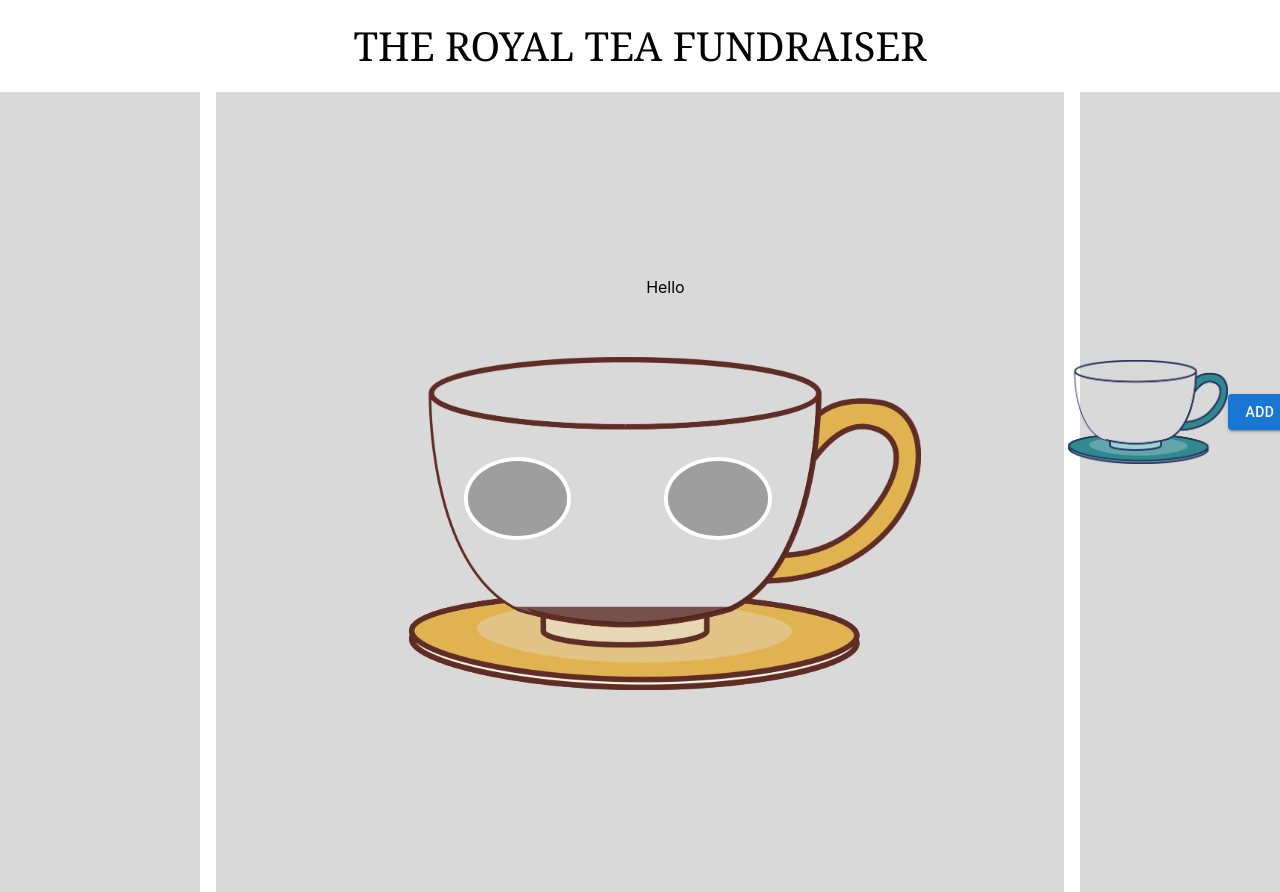
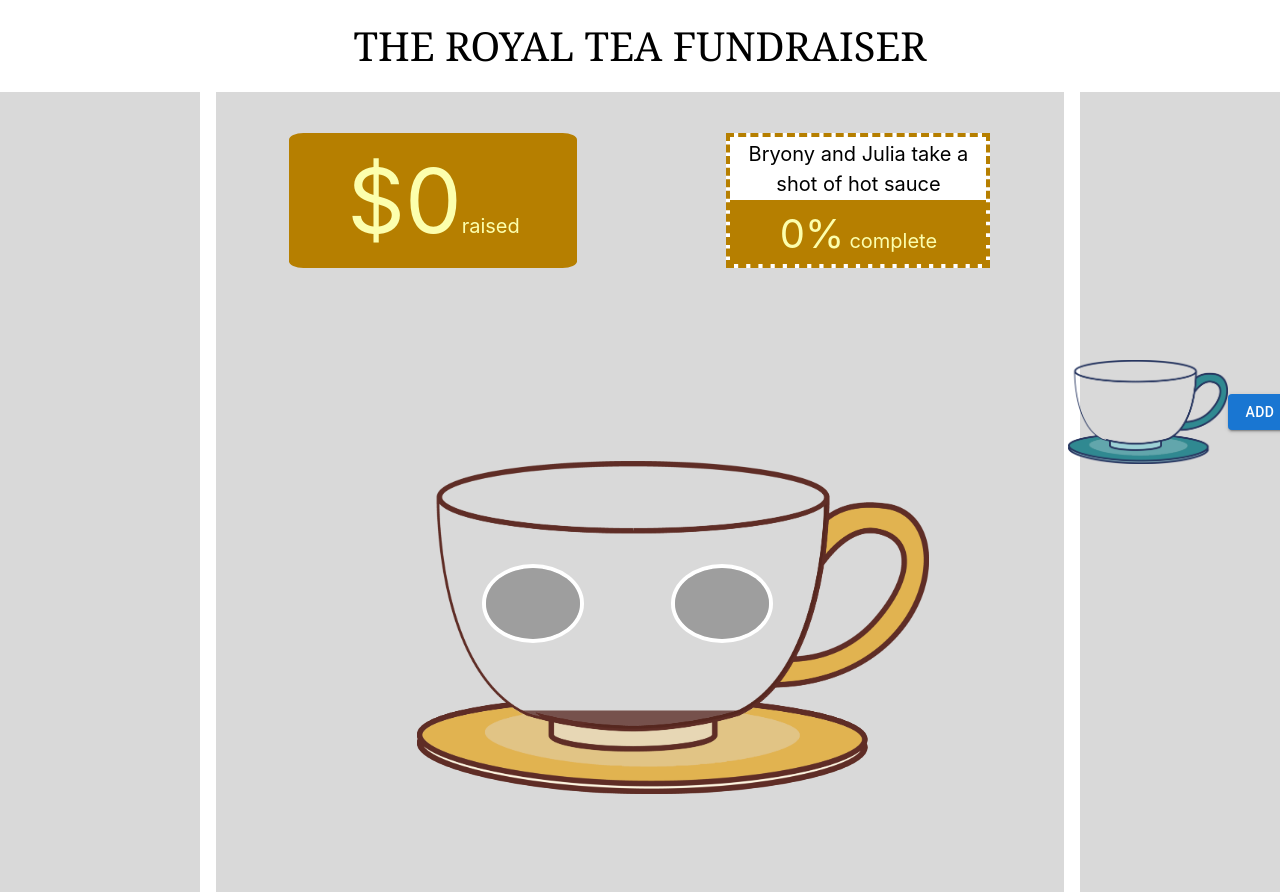
Before and after one commit to peclarke/royalteafundraiser, a React (Vite) app: page / in a window 1280 px wide. Built offline with nearby package versions, Linux system fonts and the light colour scheme; grey boxes are pictures that could not be loaded.

Commit message:
milestone additions and other css magic

```diff
--- a/src/App.css
+++ b/src/App.css
@@ -33,10 +33,89 @@ body {
 .feature-content {
   display: flex;
   height: 100%;
-  justify-content: space-evenly;
+  justify-content: flex-start;
+  gap: 20em;
   align-items: center;
   flex-direction: column;
-  margin-left: 6%;
+}
+
+.info-container {
+  /* background-color: blue; */
+  padding-right: 1em;
+  padding-left: 1em;
+  width: 100%;
+  display: flex;
+  /* flex-direction: column; */
+  gap: 2em;
+}
+
+.donation-container {
+  margin-top: 5%;
+  background-color: rgb(0, 182, 179);
+  color: rgb(173, 255, 251);
+  min-width: 20vw;
+  padding-right: 1em;
+  padding-left: 1em;
+  border-radius: 5%;
+  margin-left: auto;
+  margin-right: auto;
+  text-align: center;
+}
+
+.donation-container>:first-child {
+  font-size: 90px;
+}
+
+.donation-container>:nth-child(2) {
+  font-size: 20px;
+}
+
+.milestone-container {
+  /* background-color: blue; */
+  background-color: white;
+  color: black;
+  display: flex;
+  flex-direction: column;
+  justify-content: space-between;
+  align-items: flex-start;
+  width: 50%;
+  max-width: 20vw;
+  margin-left: auto;
+  margin-right: auto;
+  font-size: 20px;
+  margin-top: 5%;
+  /* padding: 1em; */
+  /* overflow-wrap: break-word; */
+}
+
+.milestone-container>.milestone {
+  /* overflow-wrap: break-word; */
+  /* overflow-x: hidden; */
+  /* background-color: red; */
+  width: 100%;
+  height: 50%;
+  text-align: center;
+  display: flex;
+  justify-content: center;
+  align-items: center;
+  /* background-color: blue; */
+}
+
+.milestone-container>.progress {
+  width: 100%;
+  height: 50%;
+  display: flex;
+  justify-content: center;
+  align-items: flex-end;
+  gap: 5px;
+}
+
+.milestone-container>.progress>:first-child {
+  font-size: 40px;
+}
+
+.milestone-container>.progress>:last-child {
+  padding-bottom: 8px;
 }
 
 .container {
@@ -65,6 +144,8 @@ body {
   display: flex;
   justify-content: center;
   align-items: center;
+  margin-left: 8%;
+  margin-right: auto;
 }
 
 .teacup-container>img {
@@ -102,3 +183,7 @@ body {
   animation-timing-function: ease-in-out;
   animation-iteration-count: infinite;
 }
+
+#theking {
+  width: 80%;
+}
--- a/src/App.tsx
+++ b/src/App.tsx
@@ -10,17 +10,30 @@ function App() {
   const [donations, setDonations] = useState<number>(0);
   const [milestones, setMilestones] = useState<Milestone[]>(DefaultMilestones);
 
-  const activeMilestone = useMemo(() => { return milestones.filter(milestone => milestone.value > donations)[0] }, [donations]);
+  const [currentProgress, setCurrentProgress] = useState<number>(0);
+
+  const activeMilestone = useMemo(() => {
+    const nextMilestones = milestones.filter(milestone => milestone.value > donations);
+    if (nextMilestones.length > 0) {
+      return nextMilestones[0];
+    } else {
+      return undefined;
+    }
+  }, [donations]);
 
   // Recalculate the following when we reach a new milestone
-  const activeTeacup = useMemo(() => { return teacupImages.filter(image => image.donationValue > donations)[0] }, [activeMilestone]);
+  const activeTeacup = useMemo(() => {
+    const nextCups = teacupImages.filter(image => image.donationValue > donations);
+    if (nextCups.length > 0) {
+      return nextCups[0];
+    } else {
+      return undefined;
+    }
+  }, [activeMilestone]);
+
   const nextCup = useMemo(() => {
-    // const beforeGroup = teacupImages.filter(image => image.donationValue <= donations);
-    // const before = beforeGroup.length > 0 ? beforeGroup[beforeGroup.length - 1].filledUrl : undefined;
-
     const afterGroup = teacupImages.filter(image => image.donationValue > (donations + 250));
     const after = afterGroup.length > 0 ? afterGroup[0].baseUrl : undefined;
-
     return after;
   }, [activeMilestone])
 
@@ -29,6 +42,13 @@ function App() {
     const beforeUrls = beforeGroup.map(image => image.finalUrl ?? image.filledUrl);
     return beforeUrls;
   }, [activeMilestone])
+
+  const defaultStyling = {
+    backgroundColor: 'rgb(90, 90, 90)',
+    color: 'white'
+  }
+
+  const styleExists = !(activeMilestone && activeMilestone.reward);
 
   // firebase trickery
 
@@ -40,22 +60,37 @@ function App() {
     </div>
     <Grid container spacing={2}>
       <Grid size={2} className="container-previous">
-        {/* <BlankCup ImageSource={surroundingCups[0]}/> */}
         {
           previousCups.map(url => <BlankCup ImageSource={url} />)
         }
       </Grid>
       <Grid size={8} className="container feature">
-        <div className="feature-content">
-          <div>
-            <p>Hello</p>
+        <div className="feature-content" style={styleExists ? {gap: '10em'} : {}}>
+          <div className="info-container">
+
+            <div className="donation-container" style={activeTeacup ? activeTeacup.donationStyle : defaultStyling}>
+              <span>${donations}</span>
+              <span>raised</span>
+            </div>
+
+            {activeMilestone && <div className="milestone-container" style={!styleExists ? {border: '4px dashed ' + activeTeacup?.donationStyle.backgroundColor} : {}}>
+              <div className="milestone">
+                <span>{activeMilestone.reward}</span>
+              </div>
+              {activeTeacup && <div className="progress" style={!styleExists ? activeTeacup.donationStyle : {}}>
+                <span>{currentProgress}%</span>
+                <span>complete</span>
+              </div>}
+            </div>}
           </div>
-          <Cup
+          {(activeTeacup && activeMilestone) ? <Cup
             ImageSource={activeTeacup.baseUrl}
             ImageSource2={activeTeacup.filledUrl}
             donations={donations}
             activeMilestone={activeMilestone}
-          />
+            setCurrentProgress={setCurrentProgress}
+          /> : <img src="https://i.imgflip.com/94powm.jpg" id="theking"/>
+          }
         </div>
       </Grid>
       <Grid size={2} className="container">
--- a/src/Cup.tsx
+++ b/src/Cup.tsx
@@ -32,6 +32,7 @@ type CupProps = {
     ImageSource2: string;
     donations: number;
     activeMilestone: Milestone;
+    setCurrentProgress: (val: number) => void;
 }
 
 type BlankCupProps = {
@@ -44,7 +45,7 @@ export const BlankCup = ({ImageSource}: BlankCupProps) => {
     )
 }
 
-const Cup = ({ImageSource, ImageSource2 = "", donations, activeMilestone}: CupProps) => {
+const Cup = ({ImageSource, ImageSource2 = "", donations, activeMilestone, setCurrentProgress}: CupProps) => {
     // variables for fun math
     const endRatio = 0.65;
     const start = 10;
@@ -54,6 +55,7 @@ const Cup = ({ImageSource, ImageSource2 = "", donations, activeMilestone}: CupPr
     const calculateProgress = () => {
         const subAmt = (Math.floor(activeMilestone.value / fixedMilestoneAmt) - 1) * fixedMilestoneAmt;
         const percentageProgress = (donations % fixedMilestoneAmt) / (activeMilestone.value - subAmt) * 100;
+        setCurrentProgress(percentageProgress);
         return (100 - percentageProgress) * endRatio + start;
     }
 
@@ -84,8 +86,9 @@ const Cup = ({ImageSource, ImageSource2 = "", donations, activeMilestone}: CupPr
 export type TeacupImageType = {
     baseUrl: string;
     filledUrl: string;
-    finalUrl?: string;
+    finalUrl: string;
     donationValue: number;
+    donationStyle: Record<string, string>;
 }
 
 export const teacupImages: TeacupImageType[] = [
@@ -94,36 +97,60 @@ export const teacupImages: TeacupImageType[] = [
         filledUrl: OneFilled,
         finalUrl: FinalOne,
         donationValue: 250,
+        donationStyle: {
+          backgroundColor: 'rgb(182, 127, 0)',
+          color: 'rgb(252, 255, 173)',
+        }
     },
     {
       baseUrl: Two,
       filledUrl: TwoFilled,
       finalUrl: FinalTwo,
       donationValue: 500,
+      donationStyle: {
+        backgroundColor: 'rgb(0, 176, 182)',
+        color: 'rgb(173, 251, 255)',
+      }
     },
     {
       baseUrl: Three,
       filledUrl: ThreeFilled,
       finalUrl: FinalThree,
       donationValue: 750,
+      donationStyle: {
+        backgroundColor: 'rgb(18, 182, 0)',
+        color: 'rgb(173, 255, 181)',
+      }
     },
     {
       baseUrl: Four,
       filledUrl: FourFilled,
       finalUrl: FinalFour,
       donationValue: 1000,
+      donationStyle: {
+        backgroundColor: 'rgb(161, 0, 182)',
+        color: 'rgb(245, 173, 255)',
+      }
     },
     {
       baseUrl: Five,
       filledUrl: FiveFilled,
       finalUrl: FinalFive,
       donationValue: 1250,
+      donationStyle: {
+        backgroundColor: 'rgb(182, 0, 0)',
+        color: 'rgb(255, 173, 173)',
+      }
     },
     {
       baseUrl: Six,
       filledUrl: SixFilled,
       finalUrl: FinalSix,
       donationValue: 1500,
+      donationStyle: {
+        backgroundColor: 'rgb(0, 182, 179)',
+        color: 'rgb(173, 255, 251)',
+      }
     }
   ];
 
--- a/src/Milestone.ts
+++ b/src/Milestone.ts
@@ -2,15 +2,40 @@
 export type Milestone = {
     value: number;
     reward: string;
+    short: string;
 }
 
 const DefaultMilestones: Milestone[] = [
-    { value: 250, reward: ''},
-    { value: 500, reward: ''},
-    { value: 750, reward: ''},
-    { value: 1000, reward: ''},
-    { value: 1250, reward: ''},
-    { value: 1500, reward: ''},
+    {
+        value: 250,
+        reward: 'Bryony and Julia take a shot of hot sauce',
+        short: 'Hot sauce shot'
+    },
+    {
+        value: 500,
+        reward: 'Scissors Paper Rock : Loser wears funny stuff on first day in London',
+        short: 'Scissors Paper Rock'
+    },
+    {
+        value: 750,
+        reward: 'Tea making competition',
+        short: 'Tea making competition'
+    },
+    {
+        value: 1000,
+        reward: 'British, royalty related, Karaoke',
+        short: 'Karaoke'
+    },
+    {
+        value: 1250,
+        reward: 'Throw tomatoes at Bryony and July',
+        short: 'Tomato toss'
+    },
+    {
+        value: 1500,
+        reward: 'Bryony and Julia spend a night in the Law Library',
+        short: 'Night in the law library'
+    },
 ]
 
 export default DefaultMilestones;
```
